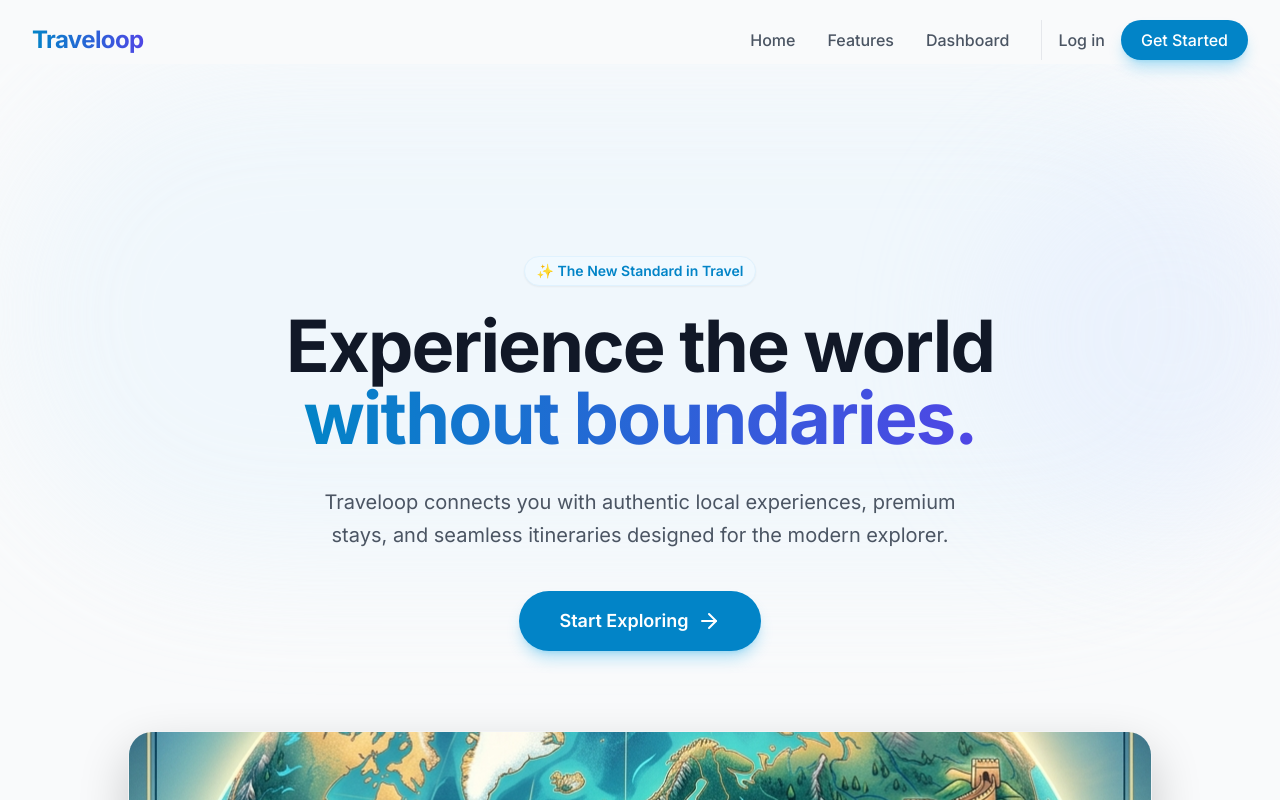
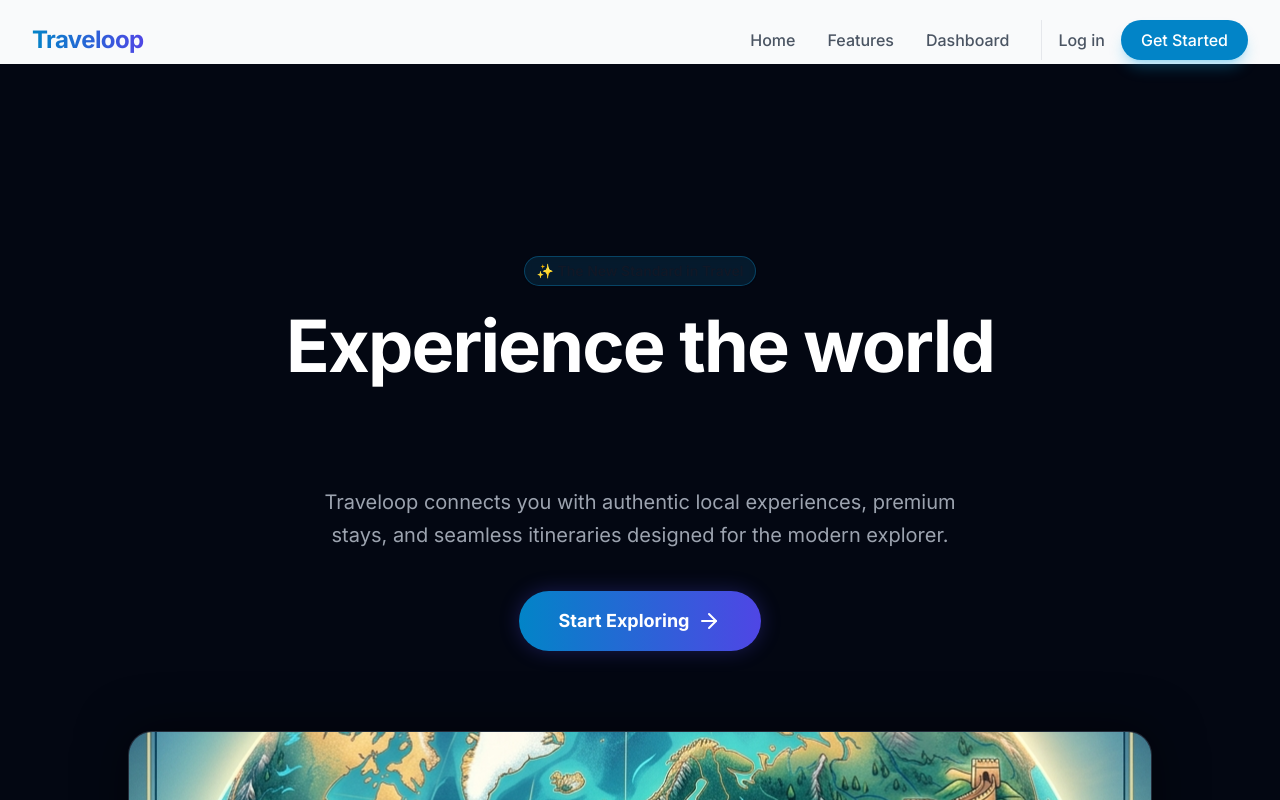
Before and after one commit to VaibhavSarsawat44/hackathon-project, a React app in the folder frontend/: page / in a window 1280 px wide. Shown: the top 800 px of the page. Built offline with nearby package versions, Linux system fonts and the light colour scheme; the HTML template or start-up script is replaced by a standard one.

Commit message:
Auto-sync: update files

```diff
--- a/frontend/src/components/home/HeroSection.jsx
+++ b/frontend/src/components/home/HeroSection.jsx
@@ -4,35 +4,35 @@ import { Link } from 'react-router-dom';
 
 const HeroSection = () => {
   return (
-    <section className="relative pt-32 pb-20 md:pt-48 md:pb-32 overflow-hidden">
+    <section className="relative pt-32 pb-20 md:pt-48 md:pb-32 overflow-hidden bg-gray-950">
       {/* Background gradients */}
-      <div className="absolute top-0 left-1/2 -translate-x-1/2 w-full h-[500px] bg-primary-100/50 rounded-full blur-3xl -z-10 opacity-70"></div>
-      <div className="absolute top-20 -right-20 w-96 h-96 bg-indigo-100/50 rounded-full blur-3xl -z-10 opacity-60"></div>
+      <div className="absolute top-0 left-1/2 -translate-x-1/2 w-full h-[500px] bg-primary-900/30 rounded-full blur-3xl -z-10 opacity-70"></div>
+      <div className="absolute top-20 -right-20 w-96 h-96 bg-indigo-900/30 rounded-full blur-3xl -z-10 opacity-60"></div>
 
-      <div className="max-w-7xl mx-auto px-4 sm:px-6 lg:px-8 relative">
+      <div className="max-w-7xl mx-auto px-4 sm:px-6 lg:px-8 relative z-10">
         <div className="text-center max-w-4xl mx-auto">
           <motion.div
             initial={{ opacity: 0, y: 20 }}
             animate={{ opacity: 1, y: 0 }}
             transition={{ duration: 0.5 }}
           >
-            <span className="inline-block py-1 px-3 rounded-full bg-primary-50 text-primary-600 text-sm font-semibold mb-6 border border-primary-100 shadow-sm">
+            <span className="inline-block py-1 px-3 rounded-full bg-primary-900/30 text-primary-300 text-sm font-semibold mb-6 border border-primary-500/30 shadow-sm backdrop-blur-sm">
               ✨ The New Standard in Travel
             </span>
           </motion.div>
 
           <motion.h1
-            className="text-5xl md:text-7xl font-extrabold text-gray-900 tracking-tight mb-8 leading-tight"
+            className="text-5xl md:text-7xl font-extrabold text-white tracking-tight mb-8 leading-tight"
             initial={{ opacity: 0, y: 20 }}
             animate={{ opacity: 1, y: 0 }}
             transition={{ duration: 0.5, delay: 0.1 }}
           >
             Experience the world <br className="hidden md:block" />
-            <span className="text-gradient">without boundaries.</span>
+            <span className="text-transparent bg-clip-text bg-gradient-to-r from-primary-400 to-indigo-400">without boundaries.</span>
           </motion.h1>
 
           <motion.p
-            className="text-xl text-gray-600 mb-10 max-w-2xl mx-auto leading-relaxed"
+            className="text-xl text-gray-400 mb-10 max-w-2xl mx-auto leading-relaxed"
             initial={{ opacity: 0, y: 20 }}
             animate={{ opacity: 1, y: 0 }}
             transition={{ duration: 0.5, delay: 0.2 }}
@@ -47,7 +47,7 @@ const HeroSection = () => {
             animate={{ opacity: 1, y: 0 }}
             transition={{ duration: 0.5, delay: 0.3 }}
           >
-            <Link to="/login" className="w-full sm:w-auto bg-primary-600 hover:bg-primary-700 text-white px-10 py-4 rounded-full font-semibold transition-all shadow-lg shadow-primary-500/30 flex items-center justify-center group text-lg">
+            <Link to="/login" className="w-full sm:w-auto bg-gradient-to-r from-primary-600 to-indigo-600 hover:from-primary-500 hover:to-indigo-500 text-white px-10 py-4 rounded-full font-bold transition-all shadow-[0_0_20px_rgba(79,70,229,0.3)] hover:shadow-[0_0_30px_rgba(79,70,229,0.5)] flex items-center justify-center group text-lg">
               Start Exploring
               <ArrowRight className="ml-2 group-hover:translate-x-1 transition-transform" size={24} />
             </Link>
@@ -57,7 +57,7 @@ const HeroSection = () => {
         {/* 7 Wonders Map Section */}
         <div className="mt-20 relative w-full flex justify-center">
           <motion.div
-            className="w-full max-w-5xl rounded-3xl overflow-hidden shadow-[0_20px_50px_rgba(0,0,0,0.2)] border border-gray-200/50 relative bg-white aspect-video"
+            className="w-full max-w-5xl rounded-3xl overflow-hidden shadow-[0_0_50px_rgba(0,0,0,0.5)] border border-gray-700/50 relative bg-gray-900 aspect-video"
             initial={{ opacity: 0, y: 40 }}
             animate={{ opacity: 1, y: 0 }}
             transition={{ duration: 0.7, delay: 0.5 }}
```
